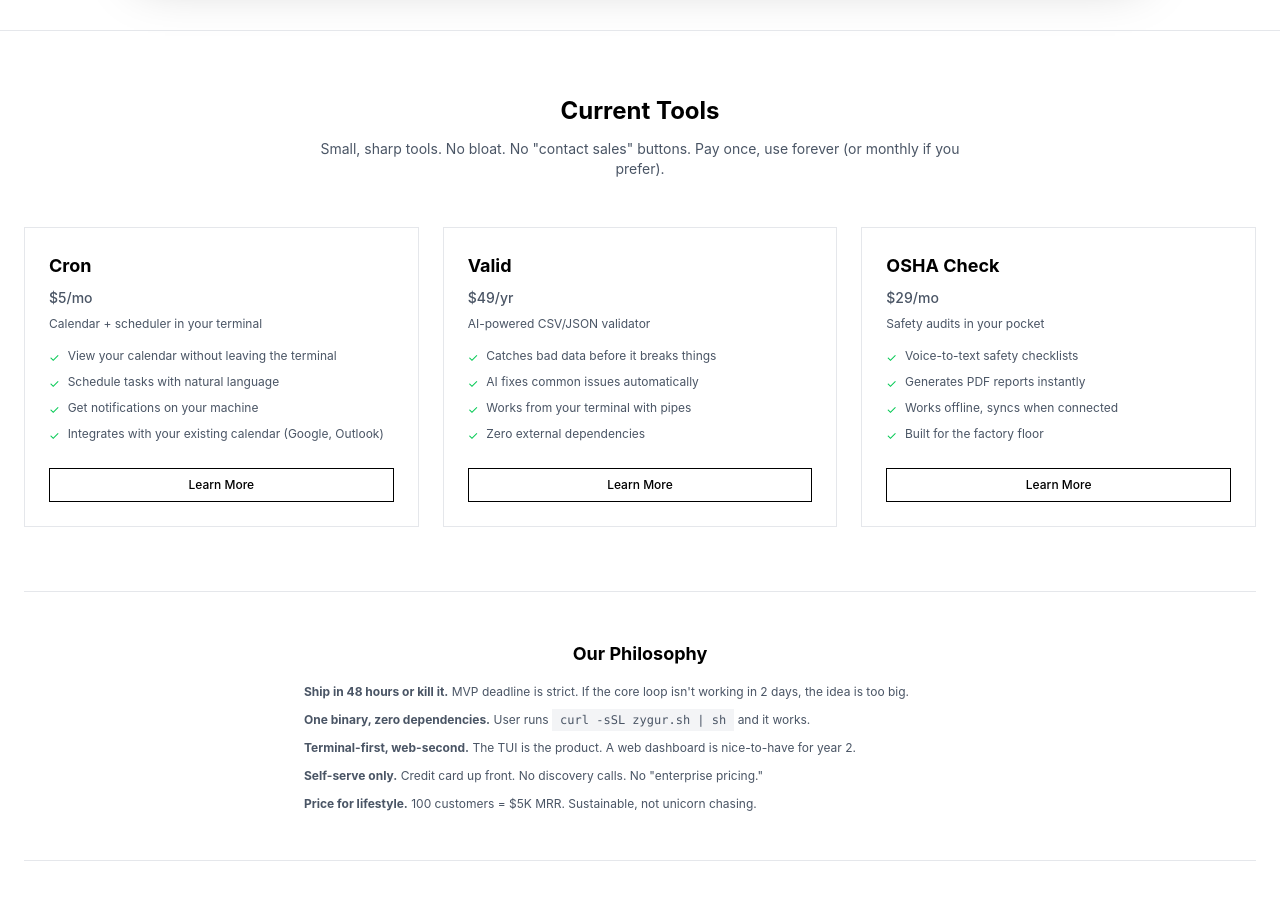
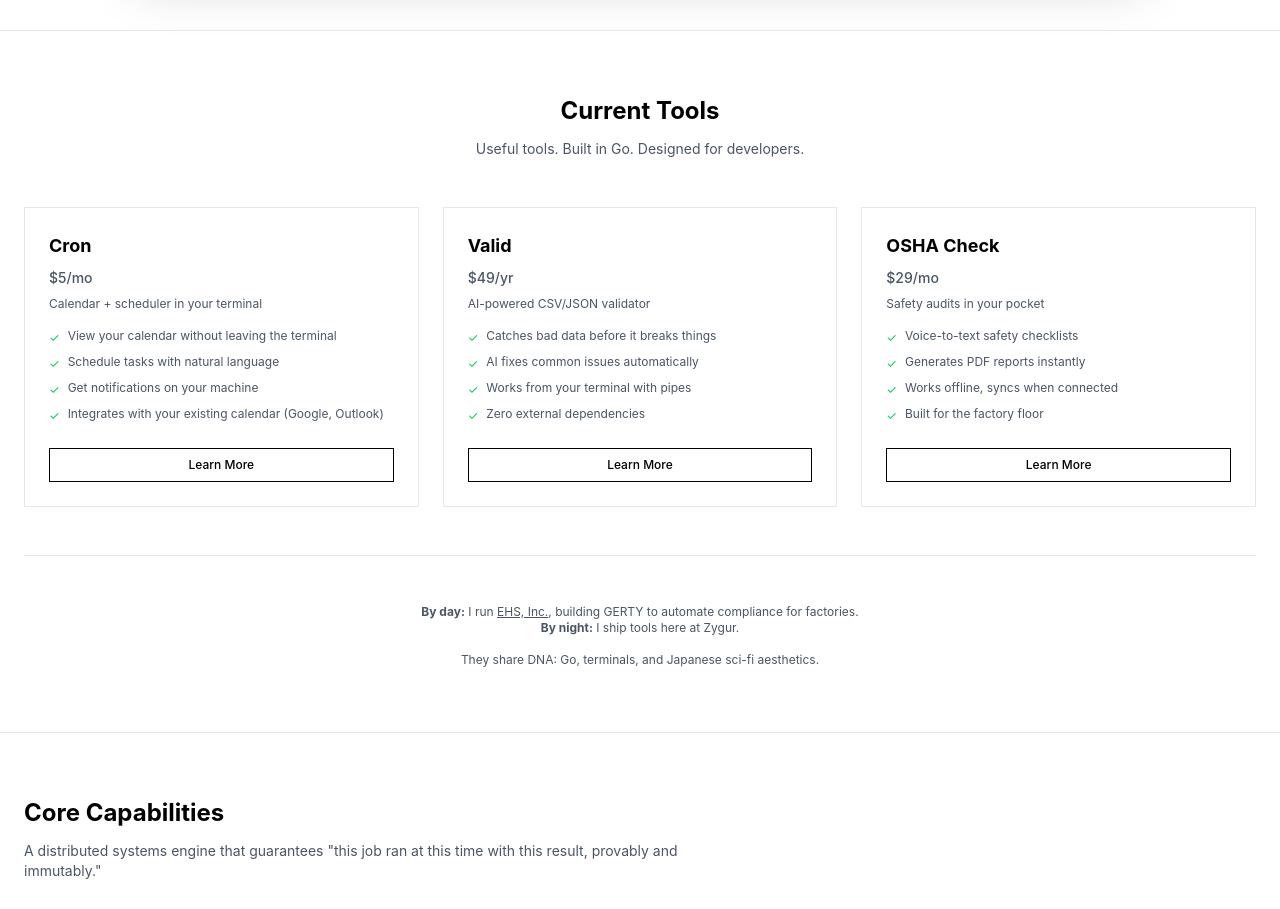
Before and after one commit to aarongwest/zygur, a Next.js app: page / in a window 1280 px wide. Shown: the part 1080-1989 px from the top of the page. Built offline with nearby package versions, Linux system fonts and the light colour scheme.

Commit message:
Remove philosophy section and simplify copy

```diff
--- a/components/UseCases.tsx
+++ b/components/UseCases.tsx
@@ -45,7 +45,7 @@ export function UseCases() {
             Current Tools
           </h2>
           <p className="text-sm text-gray-600 dark:text-gray-500 max-w-2xl mx-auto">
-            Small, sharp tools. No bloat. No "contact sales" buttons. Pay once, use forever (or monthly if you prefer).
+            Useful tools. Built in Go. Designed for developers.
           </p>
         </div>
 
@@ -77,20 +77,6 @@ export function UseCases() {
           ))}
         </div>
 
-        {/* Philosophy */}
-        <div className="mt-16 border-t border-gray-200 dark:border-gray-900 pt-12">
-          <div className="max-w-2xl mx-auto text-center">
-            <h3 className="text-lg font-bold text-black dark:text-white mb-4">Our Philosophy</h3>
-            <ul className="space-y-3 text-xs text-gray-600 dark:text-gray-500 text-left">
-              <li><strong>Ship in 48 hours or kill it.</strong> MVP deadline is strict. If the core loop isn't working in 2 days, the idea is too big.</li>
-              <li><strong>One binary, zero dependencies.</strong> User runs <code className="bg-gray-100 dark:bg-gray-900 px-2 py-1">curl -sSL zygur.sh | sh</code> and it works.</li>
-              <li><strong>Terminal-first, web-second.</strong> The TUI is the product. A web dashboard is nice-to-have for year 2.</li>
-              <li><strong>Self-serve only.</strong> Credit card up front. No discovery calls. No "enterprise pricing."</li>
-              <li><strong>Price for lifestyle.</strong> 100 customers = $5K MRR. Sustainable, not unicorn chasing.</li>
-            </ul>
-          </div>
-        </div>
-
         {/* Related */}
         <div className="mt-12 border-t border-gray-200 dark:border-gray-900 pt-12">
           <div className="text-center">
```
